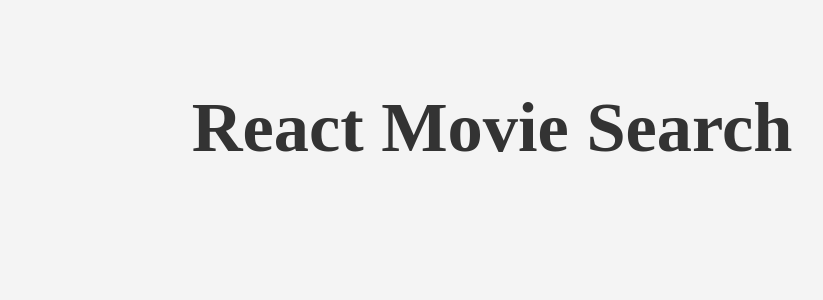
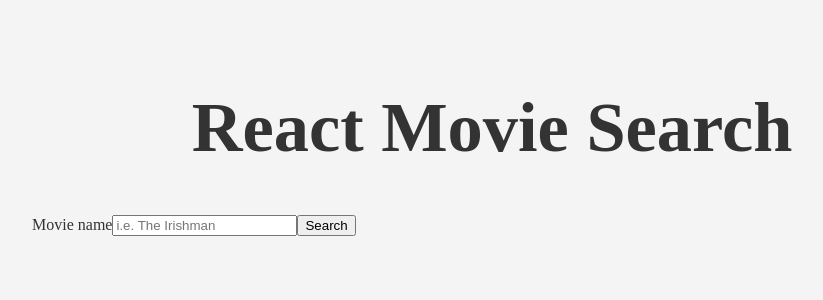
Before and after one commit to alphadzingina/movies, a React (Create React App) app: page / in a window 1280 px wide. Shown: the top 300 px of the page, without its empty margins (148-971 px from the left). Built offline with nearby package versions, Linux system fonts and the light colour scheme.

Commit message:
create search form

```diff
--- a/src/components/App.js
+++ b/src/components/App.js
@@ -1,9 +1,12 @@
 import React from 'react';
+
+import SearchMovie from './SearchMovie';
 
 const App = () => {
     return (
         <div className="container">
             <h1 className ="title">React Movie Search</h1>
+            <SearchMovie />
         </div>
     );
 };
--- /dev/null
+++ b/src/components/SearchMovie.js
@@ -0,0 +1,15 @@
+import React from 'react';
+
+const SearchMovie = () => {
+    return (
+        <div>
+            <form className="form">
+                <label className="label" htmlFor="query">Movie name</label>
+                <input className="input" type="text" name="query" placeholder="i.e. The Irishman"/>
+                <button className="button" type="submit">Search</button>
+            </form>
+        </div>
+    );
+};
+
+export default SearchMovie;
```
